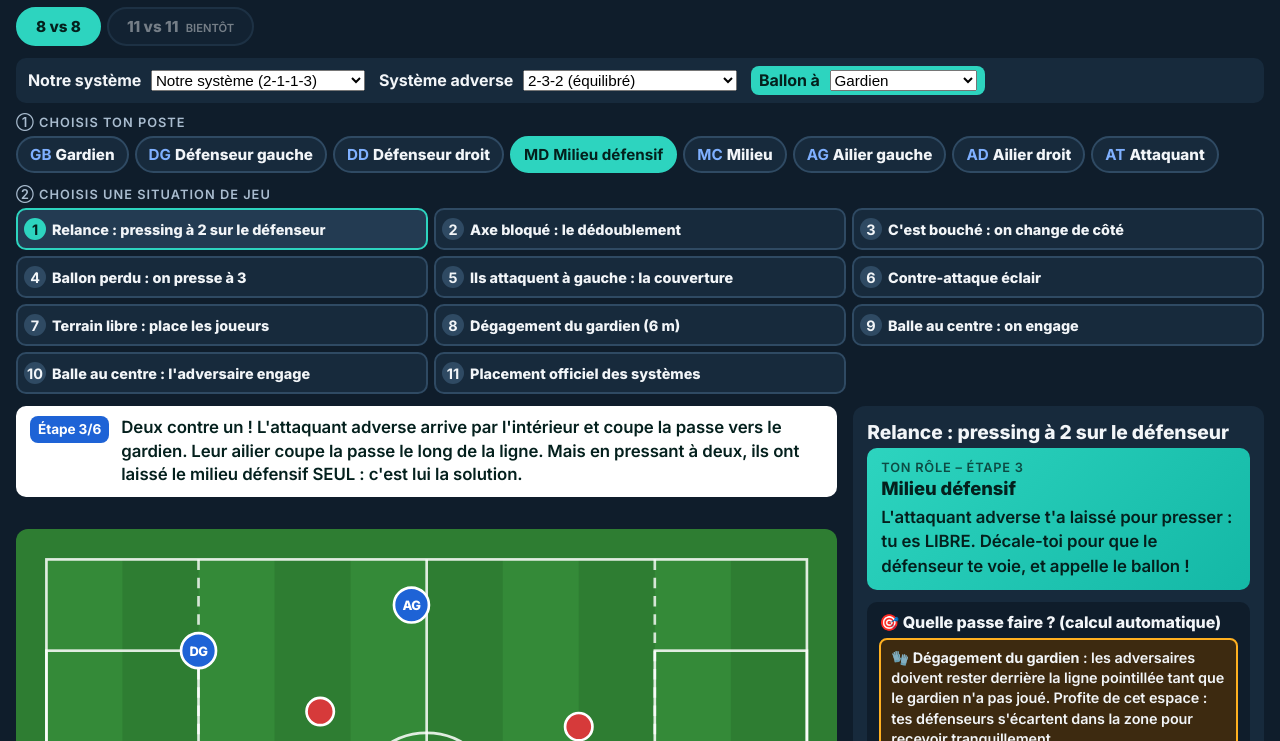
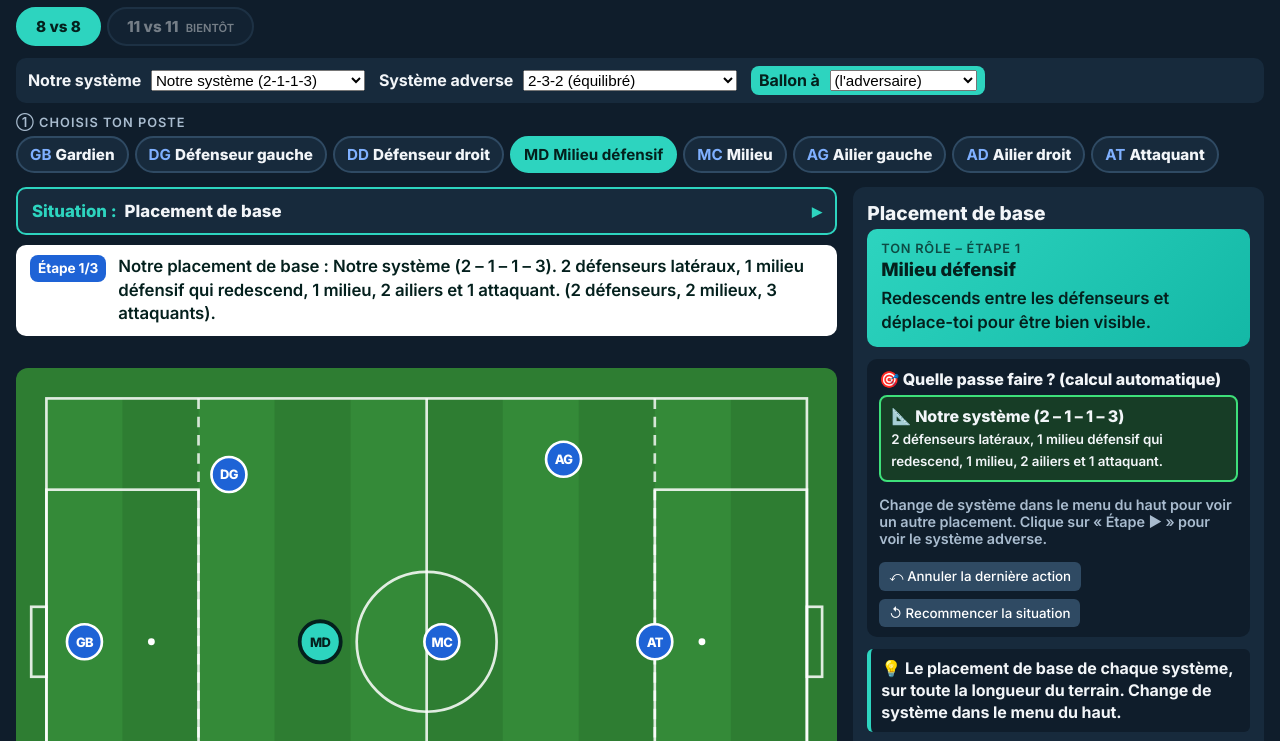
Before and after one commit to Erazem-volt/Tactic-manager, a plain HTML site: page index.html in a window 1280 px wide. Shown: the part 57-798 px from the top of the page. Drawn offline with Linux system fonts and the light colour scheme.

Commit message:
Situations dans un panneau + démarrage sur le placement de base
- Remplace la grille des 11 situations par un bouton « Situation : … »
  au-dessus du terrain, qui ouvre un panneau latéral (comme Paramètres)
- Cartes rangées en 3 groupes : Placement, Situations guidées, Jeu libre ;
  carte en cours en turquoise, situations 1 à 6 grisées hors « Notre système »
- Au démarrage : « Placement de base », étape 1, sans animation
- Renomme « Placement officiel des systèmes » en « Placement de base »
- Ajoute CLAUDE.md et les réglages VS Code du projet

Co-Authored-By: Claude Opus 5.5 <noreply@anthropic.com>

```diff
--- a/css/style.css
+++ b/css/style.css
@@ -36,21 +36,34 @@ h1 { margin: 0; font-size: 1.5rem; font-weight: 800; }
 #postes button.actif { background: var(--accent); border-color: var(--accent); color: var(--encre); font-weight: bold; }
 #postes button.actif b { color: var(--encre); }
 
-/* ---- Onglets des phases ---- */
-#phases { display: grid; grid-template-columns: repeat(5, 1fr); gap: 6px; margin-bottom: 12px; }
-#phases button {
-  background: #172a3c; color: #f2f5f8; border: 2px solid #2f4a63;
-  border-radius: 10px; padding: 8px 6px; font-size: .9rem; text-align: left;
+/* ---- Bouton « Situation : … » au-dessus du terrain ---- */
+.btn-situations {
+  display: flex; align-items: center; gap: 8px; width: 100%; margin-bottom: 10px;
+  background: #172a3c; color: #f2f5f8; border: 2px solid var(--accent); border-radius: 10px;
+  padding: 10px 14px; font-size: 1.05rem; font-weight: 800; text-align: left;
 }
-#phases button .num {
-  display: inline-grid; place-items: center; width: 22px; height: 22px;
-  border-radius: 50%; background: #2f4a63; margin-right: 6px; font-weight: bold;
+.btn-situations:hover { background: #233b52; }
+.btn-situations .etiquette { color: var(--accent); }        /* le mot « Situation : » en turquoise */
+.btn-situations #nom-situation { flex: 1; }                 /* le nom prend toute la place libre */
+.btn-situations .fleche-ouvrir { color: var(--accent); font-size: 1.2rem; }
+
+/* ---- Cartes du panneau des situations ---- */
+.carte-situation {
+  display: block; width: 100%; margin: 0 0 8px; text-align: left;
+  background: #172a3c; color: #f2f5f8; border: 2px solid #2f4a63; border-radius: 10px;
+  padding: 10px 12px;
 }
-#phases button.actif { border-color: var(--accent); background: #233b52; }
-#phases button.actif .num { background: var(--accent); color: var(--encre); }
-@media (max-width: 800px) {
-  #phases { grid-template-columns: 1fr 1fr; }
-}
+.carte-situation b { display: block; font-weight: 800; font-size: 1rem; margin-bottom: 3px; }
+.carte-situation .carte-desc { display: block; font-size: .85rem; line-height: 1.35; color: #a9bccf; }
+.carte-situation:hover:not(:disabled) { border-color: var(--accent); }
+/* La carte de la situation en cours : couleur d'accent */
+.carte-situation.actif { border-color: var(--accent); background: #233b52; }
+.carte-situation.actif b { color: var(--accent); }
+/* Carte grisée (situations 1 à 6 quand on n'est pas sur « Notre système ») */
+.carte-situation:disabled { opacity: .45; cursor: not-allowed; }
+.carte-situation .carte-note { display: none; margin-top: 5px; font-size: .78rem; color: #c9d6e2; }
+.carte-situation:disabled .carte-note { display: block; }    /* l'explication n'apparaît que si la carte est grisée */
+#liste-situations h3 { margin-top: 16px; }
 
 /* ---- Grille principale ---- */
 .grille { display: grid; grid-template-columns: minmax(0, 2fr) minmax(280px, 1fr); gap: 16px; align-items: start; }
@@ -119,9 +132,6 @@ details summary { cursor: pointer; color: #a9bccf; padding: 6px 0; }
 .aide { font-size: .8rem; color: #7d93a8; margin-top: 10px; }
 
 /* ---- Ajouts pour les étapes ---- */
-#phases { grid-template-columns: repeat(3, 1fr); }
-@media (max-width: 800px) { #phases { grid-template-columns: 1fr; } }
-
 .recit {
   background: #ffffff; color: var(--encre); border-radius: 10px;
   padding: 10px 14px; margin-bottom: 10px; font-size: 1.05rem; line-height: 1.4;
@@ -148,7 +158,7 @@ details summary { cursor: pointer; color: #a9bccf; padding: 6px 0; }
 #terrain { touch-action: none; }
 /* Pas de sélection de texte sur le terrain et les boutons : sinon un double-clic
    sélectionne les noms des joueurs (et claude.ai propose d'ajouter un commentaire) */
-#terrain, #terrain *, #postes, #phases, #etapes, .lecture, .options {
+#terrain, #terrain *, #postes, #etapes, .lecture, .options {
   -webkit-user-select: none; user-select: none; -webkit-touch-callout: none;
 }
 .joueur { cursor: grab; }
@@ -178,7 +188,6 @@ details summary { cursor: pointer; color: #a9bccf; padding: 6px 0; }
   border-radius: 10px; padding: 8px 12px; margin-bottom: 12px; font-weight: bold; }
 .menu-haut select { margin-left: 6px; font-size: .95rem; }
 .menu-haut .ballon-a { background: var(--accent); color: var(--encre); border-radius: 8px; padding: 4px 8px; }
-#phases button:disabled { opacity: .35; cursor: not-allowed; }
 .regles ul { padding-left: 18px; margin: 6px 0; font-size: .88rem; line-height: 1.4; color: #c9d6e2; }
 .point-penalty { fill: #fff; }
 .marque { display: flex; align-items: baseline; gap: 16px; flex-wrap: wrap; margin-bottom: 10px; }
@@ -190,7 +199,7 @@ details summary { cursor: pointer; color: #a9bccf; padding: 6px 0; }
 .formats button.actif { background: var(--accent); border-color: var(--accent); color: var(--encre); }
 .formats button:disabled { opacity: .45; cursor: not-allowed; }
 .formats small { font-weight: 600; font-size: .7rem; text-transform: uppercase; margin-left: 4px; }
-h2, h3, .carte-moi h3, .meilleure-passe b, #phases button, #postes button, .lecture button { font-weight: 800; }
+h2, h3, .carte-moi h3, .meilleure-passe b, #postes button, .lecture button { font-weight: 800; }
 .recit { font-weight: 600; }
 .joueur text { font-weight: 800; font-family: "Inter", system-ui, sans-serif; }
 
--- a/index.html
+++ b/index.html
@@ -50,11 +50,15 @@
   <p class="etape">① Choisis ton poste</p>
   <div id="postes"></div>
 
-  <p class="etape">② Choisis une situation de jeu</p>
-  <nav id="phases"></nav>
-
   <div class="grille">
     <section>
+      <!-- Gros bouton : affiche la situation en cours et ouvre le panneau des situations -->
+      <button id="btn-situations" class="btn-situations" aria-haspopup="dialog">
+        <span class="etiquette">Situation :</span>
+        <span id="nom-situation"></span>
+        <span class="fleche-ouvrir" aria-hidden="true">▸</span>
+      </button>
+
       <div class="recit"><span class="badge" id="badge-etape"></span><span id="recit"></span></div>
       <div id="auto-info" class="auto-info"></div>
 
@@ -105,6 +109,17 @@
   </div>
 </div>
 
+
+  <!-- ===== Panneau des situations (ouvert par le bouton « Situation : … ») ===== -->
+  <!-- Les cartes sont créées par demarrer() dans js/main.js -->
+  <div id="fond-situations" class="fond-parametres" hidden></div>
+  <aside id="situations" class="tiroir" hidden aria-label="Situations de jeu">
+    <div class="tiroir-tete">
+      <h2>Situations</h2>
+      <button id="btn-fermer-situations" class="btn-fermer" aria-label="Fermer">×</button>
+    </div>
+    <div id="liste-situations"></div>
+  </aside>
 
   <!-- ===== Panneau des paramètres (ouvert par la roue crantée) ===== -->
   <div id="fond-parametres" class="fond-parametres" hidden></div>
--- a/js/donnees/situations.js
+++ b/js/donnees/situations.js
@@ -428,7 +428,7 @@ const SITUATIONS = [
   // -------------------------------------------------------------------
   // Calculée automatiquement d'après les systèmes choisis dans le menu du haut
   {
-    titre: "Placement officiel des systèmes",
+    titre: "Placement de base",
     cle: "Le placement de base de chaque système, sur toute la longueur du terrain. Change de système dans le menu du haut.",
     roles: {},
     etapes: []
--- a/js/donnees/systemes.js
+++ b/js/donnees/systemes.js
@@ -218,8 +218,8 @@ function genererSituationsLibres() {
   if (!engE.rolesOrig) engE.rolesOrig = engE.roles;
   engE.roles = roles || engE.rolesOrig;
 
-  // 11. Placement officiel des deux systèmes
-  const off = trouver("Placement officiel");
+  // 11. Placement de base des deux systèmes
+  const off = trouver("Placement de base");
   const sN = SYSTEMES[nousId], sE = SYSTEMES[systemeEux()];
   const lignes = (s) => {
     const c = { D: 0, M: 0, A: 0 };
@@ -228,9 +228,9 @@ function genererSituationsLibres() {
   };
   const nOff = {}; for (const k in sN.places) nOff[k] = [...sN.places[k].base];
   off.etapes = [
-    { txt: `Notre placement officiel : ${sN.titre}. ${sN.resume} (${lignes(sN)}).`, b: "GB", vue: "nous",
+    { txt: `Notre placement de base : ${sN.titre}. ${sN.resume} (${lignes(sN)}).`, b: "GB", vue: "nous",
       n: nOff, e: placementRouge(1, 0) },
-    { txt: `Placement officiel de l'adversaire : ${sE.titre}. ${sE.resume} (${lignes(sE)}).`, b: "e0", vue: "eux",
+    { txt: `Placement de base de l'adversaire : ${sE.titre}. ${sE.resume} (${lignes(sE)}).`, b: "e0", vue: "eux",
       n: nOff, e: placementRouge(1, 0) },
     { txt: `Face à face : chaque équipe dans sa moitié, avant le coup d'envoi. ${sN.titre} (bleu) contre ${sE.titre} (rouge).`, b: "GB", vue: "les2",
       n: placementBleu(0.6, 47), e: placementRouge(0.6, 50.5).map(horsDuRond).map(p => [Math.max(p[0], 50.5), p[1]]) }
@@ -248,9 +248,11 @@ function appliquerSysteme() {
   // liste « Ballon à »
   document.querySelectorAll("#sel-ballon option").forEach(o => { if (o.value) o.textContent = POSTES[o.value]; });
   // les situations 1 à 6 sont écrites pour NOTRE système
+  // Les cartes du panneau « Situations » portent leur numéro dans data-index.
+  // Si on n'est pas sur « Notre système », les situations 1 à 6 sont grisées (désactivées).
   const ecrites = systemeNous() === "nous";
-  document.querySelectorAll("#phases button").forEach((b, i) => {
-    const sitEcrite = SITUATIONS[i].ecrite;
+  document.querySelectorAll(".carte-situation").forEach((b) => {
+    const sitEcrite = SITUATIONS[Number(b.dataset.index)].ecrite;
     b.disabled = sitEcrite && !ecrites;
     b.title = b.disabled ? "Situation écrite pour notre système : choisis « Notre système » pour la voir" : "";
   });
--- a/js/main.js
+++ b/js/main.js
@@ -14,18 +14,61 @@ function demarrer() {
     b.addEventListener("click", () => choisirPoste(poste));
     zonePostes.appendChild(b);
   }
-  const zonePhases = document.getElementById("phases");
-  SITUATIONS.forEach((s, i) => {
-    const b = document.createElement("button");
-    b.innerHTML = `<span class="num">${i + 1}</span>${s.titre}`;
-    b.addEventListener("click", () => choisirSituation(i));
-    zonePhases.appendChild(b);
+  // ---------- Panneau des situations ----------
+  // Numéro (dans SITUATIONS) de la situation « Placement de base »
+  const iPlacement = SITUATIONS.findIndex(s => s.titre === "Placement de base");
+
+  // Les 3 groupes de cartes, dans l'ordre d'affichage.
+  // Chaque groupe garde les situations qui répondent à sa condition.
+  const groupes = [
+    { titre: "Placement",          garder: (s, i) => i === iPlacement },
+    { titre: "Situations guidées", garder: (s) => s.ecrite },
+    { titre: "Jeu libre",          garder: (s, i) => !s.ecrite && i !== iPlacement }
+  ];
+
+  const panneauSit = document.getElementById("situations");
+  const fondSit = document.getElementById("fond-situations");
+  const listeSit = document.getElementById("liste-situations");
+
+  groupes.forEach((g) => {
+    // Petit titre du groupe
+    const h = document.createElement("h3");
+    h.textContent = g.titre;
+    listeSit.appendChild(h);
+    // Une carte cliquable par situation du groupe
+    SITUATIONS.forEach((s, i) => {
+      if (!g.garder(s, i)) return;
+      const carte = document.createElement("button");
+      carte.className = "carte-situation";
+      carte.dataset.index = i;   // on retrouve la situation grâce à ce numéro
+      carte.innerHTML = `<b>${s.titre}</b><span class="carte-desc">${s.cle}</span>` +
+        `<small class="carte-note">Écrite pour notre système : choisis « Notre système » pour la voir.</small>`;
+      // Choisir une carte : on ferme le panneau, puis on charge la situation
+      carte.addEventListener("click", () => { fermerSit(); choisirSituation(i); });
+      listeSit.appendChild(carte);
+    });
   });
+
+  // Ouvrir / fermer le panneau des situations (comme le panneau Paramètres)
+  const ouvrirSit = () => {
+    panneauSit.hidden = false; fondSit.hidden = false;
+    // On place le clavier sur la carte en cours (ou sur la croix)
+    (listeSit.querySelector(".carte-situation.actif") || document.getElementById("btn-fermer-situations")).focus();
+  };
+  const fermerSit = () => {
+    if (panneauSit.hidden) return;
+    panneauSit.hidden = true; fondSit.hidden = true;
+    document.getElementById("btn-situations").focus();
+  };
+  document.getElementById("btn-situations").addEventListener("click", ouvrirSit);
+  document.getElementById("btn-fermer-situations").addEventListener("click", fermerSit);
+  fondSit.addEventListener("click", fermerSit);   // clic sur le fond sombre
+  document.addEventListener("keydown", (e) => { if (e.key === "Escape") fermerSit(); });
 
   // Systèmes de jeu
   const changerSysteme = () => {
     appliquerSysteme();
-    choisirSituation(SITUATIONS.findIndex(s => s.titre.startsWith("Placement officiel")));
+    choisirSituation(iPlacement);
   };
   document.getElementById("sel-systeme").addEventListener("change", changerSysteme);
   document.getElementById("sel-systeme-adv").addEventListener("change", changerSysteme);
@@ -88,6 +131,7 @@ function demarrer() {
   document.addEventListener("keydown", (e) => {
     if (e.target.tagName === "SELECT") return;
     if (!document.getElementById("parametres").hidden) return;   // panneau des paramètres ouvert
+    if (!document.getElementById("situations").hidden) return;   // panneau des situations ouvert
     if (e.key === "ArrowRight") allerEtape(Math.floor(p) + 1);
     if (e.key === "ArrowLeft") allerEtape(Math.ceil(p - 0.0001) - 1);
     if (e.key === " ") { e.preventDefault(); enLecture ? pause() : jouer(); }
@@ -96,7 +140,8 @@ function demarrer() {
   });
 
   appliquerSysteme();
-  choisirSituation(0);
+  // Au démarrage : « Placement de base », étape 1, sans lancer l'animation
+  choisirSituation(iPlacement, true);
 }
 
 demarrer();
--- a/js/moteur/1-terrain-et-animation.js
+++ b/js/moteur/1-terrain-et-animation.js
@@ -336,15 +336,19 @@ function choisirPoste(poste) {
   dessiner();
 }
 
-function choisirSituation(i) {
+// sansAnimation = true : on affiche juste l'étape 1, sans lancer la lecture (utilisé au démarrage)
+function choisirSituation(i, sansAnimation) {
   arreterReaction();
   sit = (i + SITUATIONS.length) % SITUATIONS.length;
-  document.querySelectorAll("#phases button").forEach((b, j) => b.classList.toggle("actif", j === sit));
+  // Dans le panneau « Situations », la carte en cours prend la couleur d'accent (classe "actif")
+  document.querySelectorAll(".carte-situation").forEach(b => b.classList.toggle("actif", Number(b.dataset.index) === sit));
+  // Le gros bouton au-dessus du terrain affiche le nom de la situation en cours
+  document.getElementById("nom-situation").textContent = SITUATIONS[sit].titre;
   pause();
   p = 0;
   courant = JSON.parse(JSON.stringify(SITUATIONS[sit]));   // copie qu'on a le droit de modifier
   construire();
-  if (nbSegments() > 0) jouer(); else { dessiner(); planifierAuto(); }
+  if (nbSegments() > 0 && !sansAnimation) jouer(); else { dessiner(); planifierAuto(); }
 }
 
 function appliquerOptions() {
```
Also changed, not shown: 1 other file.
